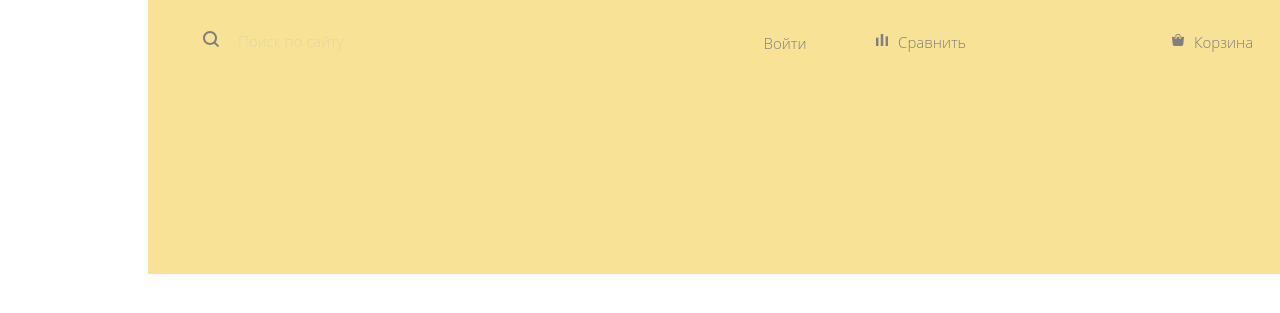
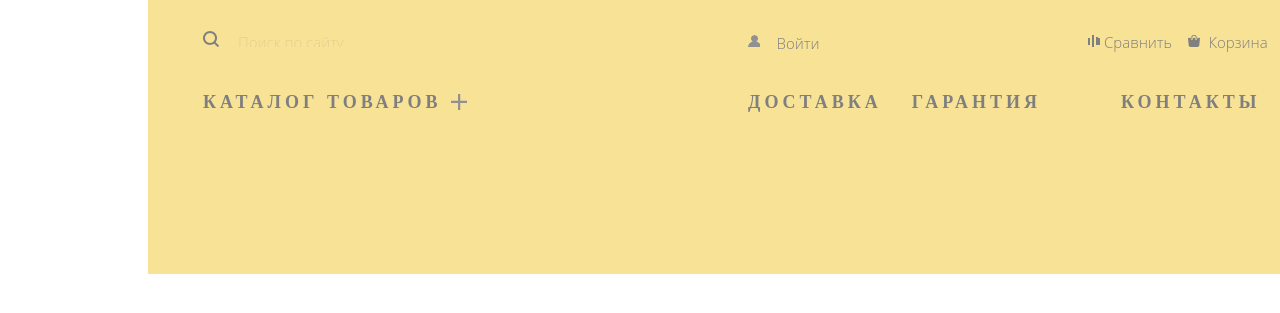
Before and after one commit to serg-kss/HTML_task2, a plain HTML site: page index.html in a window 1280 px wide. Shown: the part 65-378 px from the top of the page. Drawn offline with Linux system fonts and the light colour scheme.

Commit message:
header--draft 1

```diff
--- a/index.css
+++ b/index.css
@@ -19,7 +19,7 @@
 }
 
 .logo__link:active {
-    opacity: 0.600;
+    opacity: .3;
 }
 
 .navigation {
@@ -49,17 +49,30 @@
 .search__input {
     margin-left: 70px;
     padding-left: 20px;
-    width: 200px;
+    width: 250px;
     height: 25px;
-    opacity: 0.302;
+    opacity: 0.6;
     font-size: 15px;
-    letter-spacing: 0px;
     color: #000000;
     font-weight: 300;
     font-family: "Open Sans";
     border: none;
     background: none;
     margin-right: 0;
+}
+
+.search__input::placeholder {
+    opacity: .3;
+    width: 200px;
+    height: 15px;
+    font-size: 15px;
+    color: #000000;
+    font-weight: 300;
+    font-family: "Open Sans";
+}
+
+.search__input::placeholder:hover {
+    opacity: .6;
 }
 
 .search__input:hover {
@@ -69,6 +82,7 @@
 .search__input:focus {
     outline: 0;
     outline-offset: 0;
+    opacity: 1;
     border-bottom: 1px solid black;
 }
 
@@ -85,8 +99,7 @@
     width: 85px;
     height: 29px;
     font-size: 15px;
-    letter-spacing: 0px;
-    color: #000000;
+    color: black;
     font-weight: 300;
     font-family: "Open Sans";
     text-align: center;
@@ -95,75 +108,248 @@
     margin-left: 0;
 }
 
+.search__btn:hover {
+    color: white;
+    background-color: black;
+    opacity: 1;
+}
+
+.search__btn:active {
+    color: white;
+    background-color: black;
+    opacity: 1;
+}
+
+.search__btn:active span {
+    opacity: .3;
+}
+
 .navigation__right {
     display: flex;
-    align-items: center;
-    justify-content: space-between;
-    flex-grow: 0.5;
+    align-items: end;
 }
 
 .login__btn {
-    width: 50px;
+    width: 100px;
     height: 15px;
     font-size: 15px;
-    letter-spacing: 0px;
-    line-height: 30px;
     color: #000000;
     font-weight: 300;
     font-family: "Open Sans";
     border: none;
     background: none;
+    position: relative;
+    margin-right: 90px;
 }
 
-.navigation__container {
-    display: flex;
-    justify-content: space-between;
-    flex-grow: 0.7;
+.login__btn:hover {
+    opacity: .6;
 }
 
-.compare {
-    display: flex;
-    align-items: center;
-    justify-content: center;
+.login__btn:active {
+    opacity: .3;
 }
 
-.compare__img {
+.login__btn::before {
+    content: " ";
     width: 12px;
     height: 12px;
-    margin-right: 10px;
+    position: absolute;
+    left: 0;
+    bottom: 0;
+    background-image: url("./asset/user-svg.png");
 }
 
 .compare__link {
     text-decoration: none;
-    width: 50px;
+    width: 100px;
     height: 15px;
     font-size: 15px;
+    color: #000000;
+    font-weight: 300;
+    font-family: "Open Sans";
+    position: relative;
+    text-align: center;
+    margin-left: 150px;
+}
+
+.compare__link:hover {
+    opacity: .6;
+}
+
+.compare__link:active {
+    opacity: .3;
+}
+
+.compare__link::before {
+    content: " ";
+    position: absolute;
+    width: 12px;
+    height: 12px;
+    left: 0;
+    bottom: 0;
+    background-image: url("./asset/compare-svg.png");
+}
+
+.cart__link {
+    text-decoration: none;
+    width: 100px;
+    height: 15px;
+    font-size: 15px;
+    color: #000000;
+    font-weight: 300;
+    font-family: "Open Sans";
+    position: relative;
+    text-align: center;
+    margin-right: 20px;
+}
+
+.cart__link::before {
+    content: " ";
+    width: 12px;
+    height: 12px;
+    position: absolute;
+    left: 0;
+    bottom: 0;
+    background-image: url("./asset/cart-svg.png");
+}
+
+.cart__link:hover {
+    opacity: .6;
+}
+
+.cart__link:active {
+    opacity: .3;
+}
+
+.bar {
+    display: flex;
+    width: 1160px;
+    margin-top: 20px;
+}
+
+.bar__ul1 {
+    display: flex;
+    width: 580px;
+}
+
+.bar__ul2 {
+    display: flex;
+    width: 580px;
+    padding-left: 0;
+}
+
+.bar__li1 {
+    display: flex;
+    flex-direction: column;
+    margin-left: 15px;
+}
+
+.bar__link {
+    text-decoration: none;
+    font-size: 18px;
+    letter-spacing: 4px;
+    line-height: 24px;
+    text-transform: uppercase;
+    color: #000000;
+    font-weight: 800;
+    font-family: "Gilroy";
+}
+
+.bar__li4 {
+    list-style-type: none;
+    margin-left: 80px;
+}
+
+.bar__li2 {
+    list-style-type: none;
+}
+
+.bar__li3 {
+    list-style-type: none;
+    margin-left: 30px;
+}
+
+.bar__li2:hover, .bar__li3:hover, .bar__li4:hover {
+    opacity: .6;
+}
+
+.bar__li2:active, .bar__li3:active, .bar__li4:active {
+    opacity: .3;
+}
+
+.bar__links {
+    text-decoration: none;
+    font-size: 18px;
+    letter-spacing: 4px;
+    line-height: 24px;
+    text-transform: uppercase;
+    color: #000000;
+    font-weight: 800;
+    font-family: "Gilroy";
+}
+
+.bar__li a:hover {
+    opacity: .6;
+}
+
+.bar__li a:active {
+    opacity: .3;
+}
+
+.bar__link::after {
+    content: " ";
+    position: absolute;
+    width: 16px;
+    height: 16px;
+    margin-left: 10px;
+    margin-top: 4px;
+    background-image: url("./asset/plus.png");
+}
+
+.bar__link:hover, .menu__link:hover {
+    opacity: .6;
+}
+
+.bar__link:active, .menu__link:active  {
+    opacity: .3;
+}
+
+.bar__link:hover ~ .menu {
+    display: flex;
+    flex-grow: 0.5;
+    justify-content: space-between;
+    padding-top: 40px;
+}
+
+.menu {
+    display: none;
+    margin: 0;
+    padding: 0;
+}
+
+.menu:hover {
+    display: flex;
+    flex-grow: 0.5;
+    justify-content: space-between;
+    padding-top: 40px;
+}
+
+.menu__ul1, .menu__ul2, .menu__ul3 li {
+    list-style-type: none;
+}
+
+.menu__ul1 {
+    margin-left: 0;
+    padding-left: 0;
+}
+
+.menu__link {
+    text-decoration: none;
+    font-size: 15px;
     letter-spacing: 0px;
+    line-height: 36px;
     color: #000000;
     font-weight: 300;
     font-family: "Open Sans";
 }
-
-.card {
-    display: flex;
-    align-items: center;
-    justify-content: center;
-    width: 200px;
-}
-
-.card__img {
-    margin-right: 10px;
-    width: 12px;
-    height: 12px;
-}
-
-.card__link {
-    text-decoration: none;
-    width: 50px;
-    height: 15px;
-    font-size: 15px;
-    letter-spacing: 0px;
-    color: #000000;
-    font-weight: 300;
-    font-family: "Open Sans";
-}
--- a/index.html
+++ b/index.html
@@ -21,24 +21,39 @@
                 <label class="search__lable" for="search">
                     <img class="search__img" src="./asset/search-svg.png" alt="search">
                 </label>
-                <button class="search__btn" type="submit">Найти</button>
+                <button class="search__btn" type="submit"><span>Найти</span></button>
             </form>
             <section class="navigation__right">
-                <section class="login">
-                    <img class="login__picture" src="" alt="">
-                    <button class="login__btn">Войти</button>
-                </section>
-                <section class="navigation__container">
-                    <section class="compare">
-                        <img class="compare__img" src="./asset/compare-svg.png" alt="diagramma">
-                        <a class="compare__link" href="#">Сравнить</a>
+                <button class="login__btn">Войти</button>
+                <a class="compare__link" href="#">Сравнить</a>
+                <a class="cart__link" href="#">Корзина</a>
+            </section>
+        </section>
+        <section class="bar">
+            <ul class="bar__ul1">
+                <li class="bar__li1">
+                    <a href="#" class="bar__link" for="bar">Каталог товаров</a>
+                    <section class="menu">
+                        <ul class="menu__ul1">
+                            <li><a class="menu__link" href="#">Виртуальная реальность</a></li>
+                            <li><a class="menu__link" href="#">Моноподы для селфи</a></li>
+                            <li><a class="menu__link" href="#">Экшин-камеры</a></li>
+                        </ul>
+                        <ul class="menu__ul2">
+                            <li><a class="menu__link" href="#">Фитнес-браслеты</a></li>
+                            <li><a class="menu__link" href="#">Умные часы</a></li>
+                        </ul>
+                        <ul class="menu__ul3">
+                            <li><a class="menu__link" href="#">Квадрокоптеры</a></li>
+                        </ul>
                     </section>
-                    <section class="card">
-                        <img class="card__img" src="./asset/cart-svg.png" alt="card">
-                        <a class="card__link" href="#">Корзина</a>
-                    </section>
-                </section>
-            </section>
+                </li>
+            </ul>
+            <ul class="bar__ul2">
+                <li class="bar__li2"><a class="bar__links" href="#">Доставка</a></li>
+                <li class="bar__li3"><a class="bar__links" href="#">Гарантия</a></li>
+                <li class="bar__li4"><a class="bar__links" href="#">Контакты</a></li>
+            </ul>
         </section>
     </header>
     <section class="content"></section>
```
Also changed, not shown: asset/plus.png (added), asset/user-svg.png (added), 1 other file.
